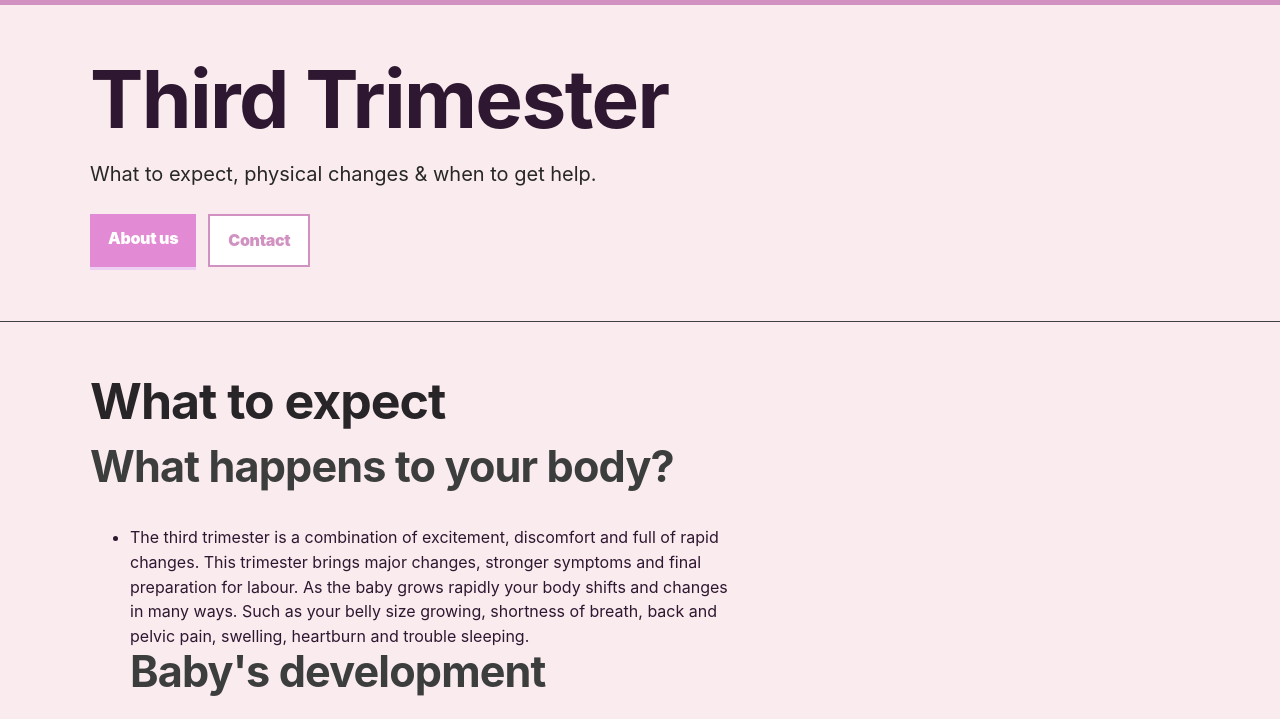
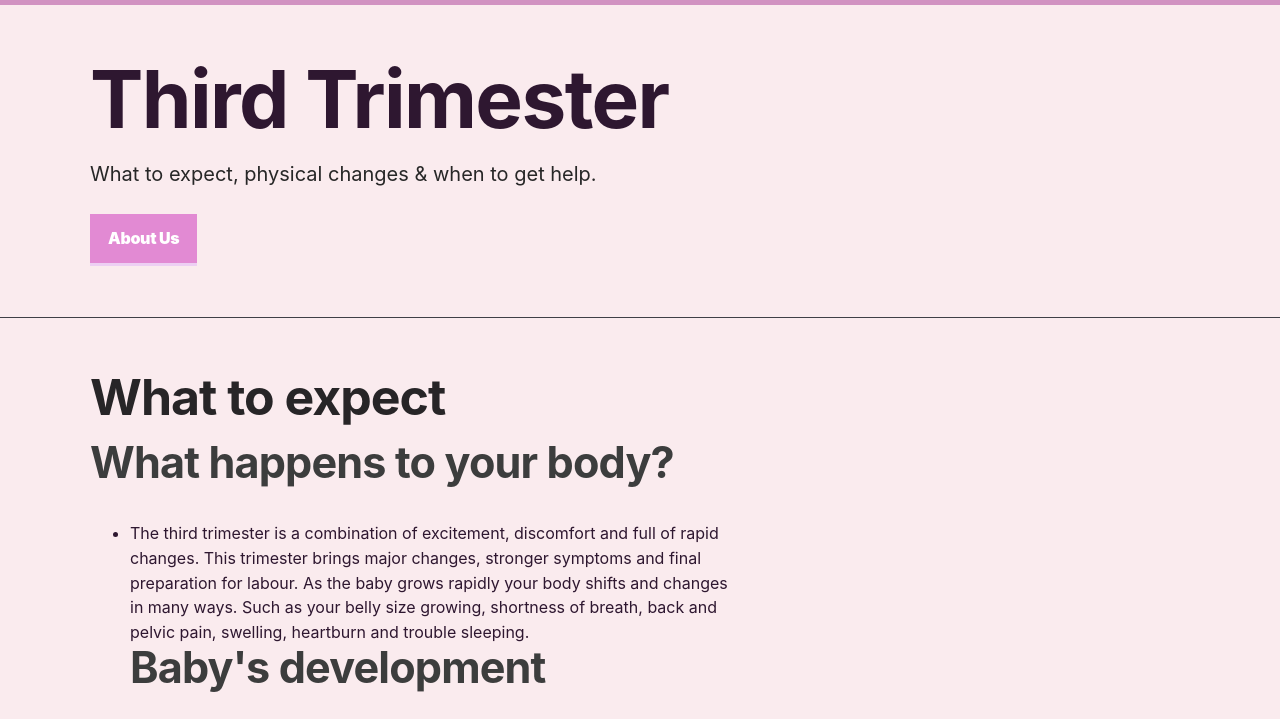
Before and after one commit to Ghost-321/BabyBump, a plain HTML site: page docs/student-3.html in a window 1280 px wide. Shown: the part 81-800 px from the top of the page. Drawn offline with Linux system fonts and the light colour scheme.

Commit message:
Correct button text to 'About Us'
Updated link text for consistency in the button.

```diff
--- a/docs/student-3.html
+++ b/docs/student-3.html
@@ -49,8 +49,7 @@
             <h1 style="font-size: 80px;">Third Trimester </h1>
             <p class="lead" style="color: rgb(39, 39, 39);"> What to expect, physical changes & when to get help. </p>
             <div class="button-row">
-              <a class="button" href="about.html">About us </a>
-              <a class="button secondary" href="contact.html">Contact</a>
+              <a class="button" href="about.html">About Us </a>
             </div>
           </div>
           <div imagesnormal-site-template-b-trimester.webp><br> <preg class="png"></preg></div>
```
